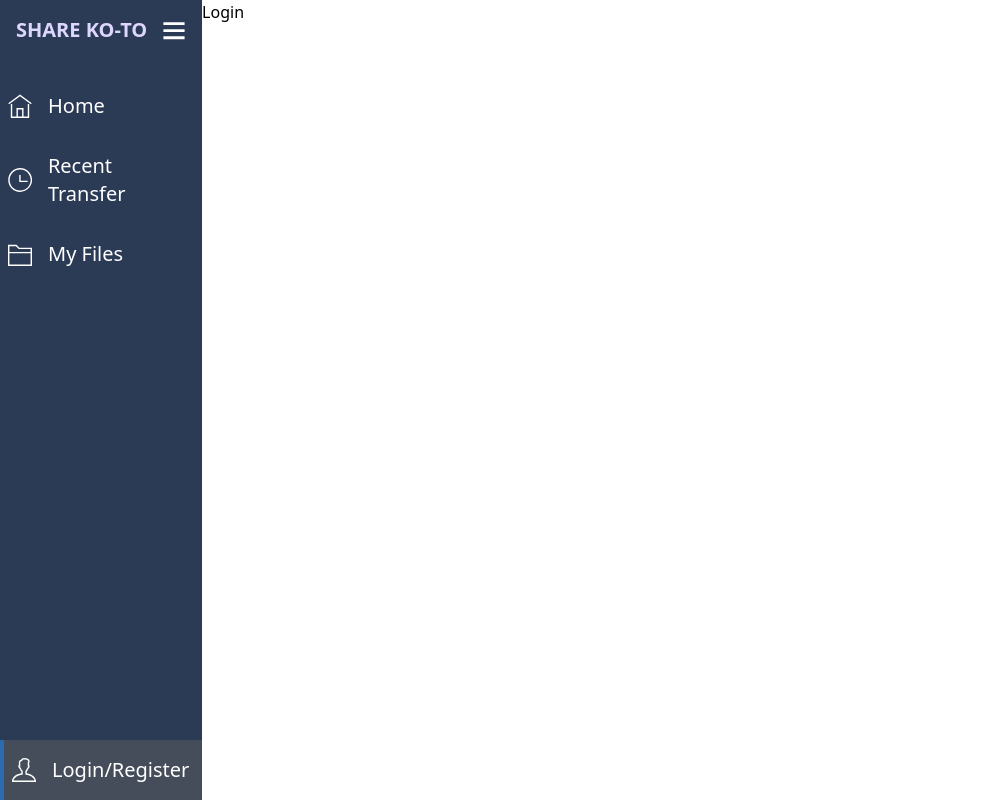
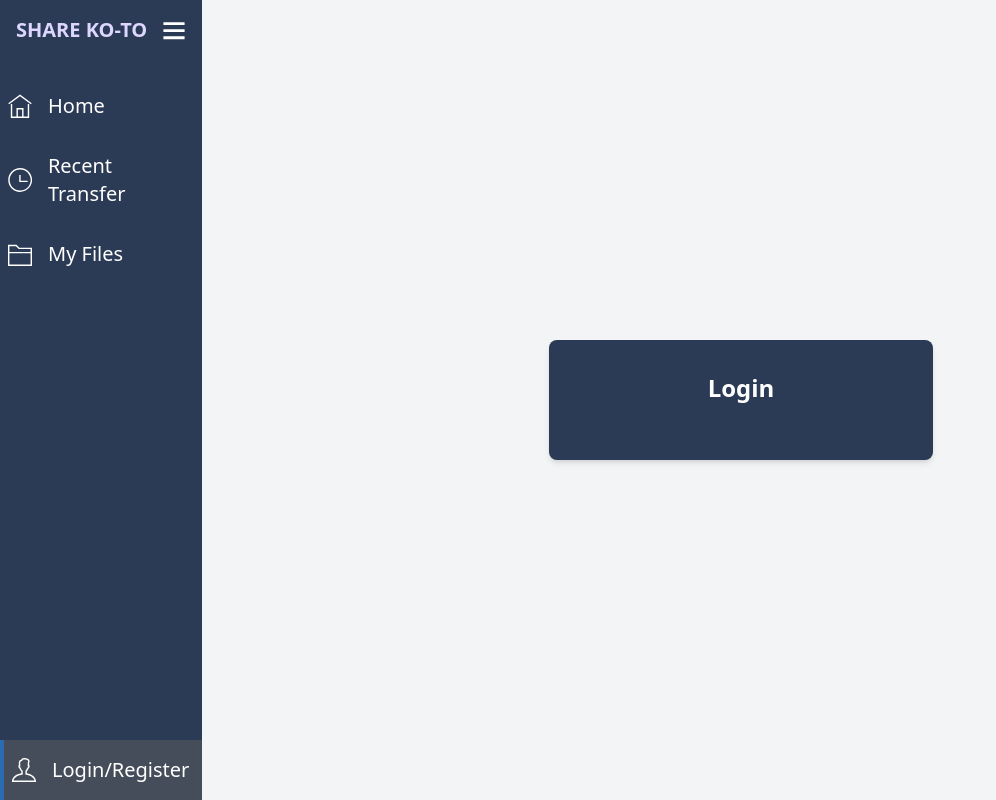
Before and after one commit to vonner04/JS-FileTransferApp, a React (Vite) app in the folder front-end/: page /login in a window 1280 px wide. Shown: the whole page, without its empty margins (0-996 px from the left). Built offline with nearby package versions, Linux system fonts and the light colour scheme.

Commit message:
feat: implementing user form, success pop up implemented.

```diff
--- a/front-end/src/App.jsx
+++ b/front-end/src/App.jsx
@@ -5,6 +5,7 @@ import Home from "./components/pages/home-page/Home";
 import RecentTransfer from "./components/pages/recent-transfer-page/RecentTransfer";
 import MyFiles from "./components/pages/file-system-page/MyFiles";
 import AccountSettings from "./components/pages/account-settings-page/AccountSettings";
+import Auth from "./components/pages/user-auth-page/Auth";
 
 //EXAMPLE API CALL USING AXIOS see backend for the server
 const apiCall = () => {
@@ -32,7 +33,7 @@ function App() {
 						<Route path="/recent-transfer" element={<RecentTransfer />} />
 						<Route path="/my-files" element={<MyFiles />} />
 						<Route path="/account-settings" element={<AccountSettings />} />
-						<Route path="/login" element={<div>Login</div>} />
+						<Route path="/login" element={<Auth />} />
 					</Routes>
 				</div>
 			</div>
--- /dev/null
+++ b/front-end/src/components/pages/user-auth-page/Auth.jsx
@@ -0,0 +1,51 @@
+import React, { useState } from "react";
+import "../../../styles/form.css";
+import { useAuth } from "../../../context/AuthContext";
+import { useNavigate } from "react-router-dom";
+import { AiOutlineCheckCircle } from "react-icons/ai";
+
+export default function Auth() {
+	const { login } = useAuth();
+	const [isRegistering, setIsRegistering] = useState(false);
+	const [formData, setFormData] = useState({ email: "", password: "", confirmPassword: "" });
+	const [showSuccess, setShowSuccess] = useState(false);
+	const navigate = useNavigate();
+
+	const toggleRegister = () => setIsRegistering(!isRegistering);
+
+	const handleChange = (e) => {
+		setFormData({ ...formData, [e.target.name]: e.target.value });
+	};
+
+	const handleSubmit = (e) => {
+		e.preventDefault();
+		if (isRegistering && formData.password !== formData.confirmPassword) {
+			alert("Passwords do not match");
+			return;
+		}
+
+		console.log(isRegistering ? "Registering" : "Logging in");
+		login();
+
+		//Popup notification
+		setShowSuccess(true);
+		navigate("/");
+		setTimeout(() => setShowSuccess(false), 3000);
+	};
+
+	return (
+		<div className="flex flex-col items-center justify-center p-8 h-screen bg-gray-100 text-primary-text relative">
+			{/* Success Notification */}
+			{showSuccess && (
+				<div className="absolute top-4 right-4 bg-green-500 text-white flex items-center p-3 rounded-lg shadow-md animate-fade-in">
+					<AiOutlineCheckCircle className="text-2xl mr-2" />
+					<span>Login Successful</span>
+				</div>
+			)}
+			{/* Form */}
+			<div className="bg-primary-background p-8 w-96 rounded-lg shadow-md">
+				<h2 className="text-center text-2xl font-semibold mb-6">{isRegistering ? "Register" : "Login"}</h2>
+			</div>
+		</div>
+	);
+}
--- a/front-end/src/main.jsx
+++ b/front-end/src/main.jsx
@@ -2,7 +2,6 @@ import { StrictMode } from "react";
 import { createRoot } from "react-dom/client";
 import { BrowserRouter } from "react-router-dom";
 import { AuthProvider } from "./context/AuthContext";
-
 import App from "./App.jsx";
 import "./styles/main.css";
 
```
